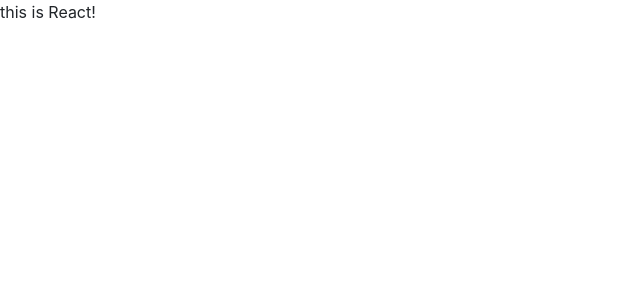
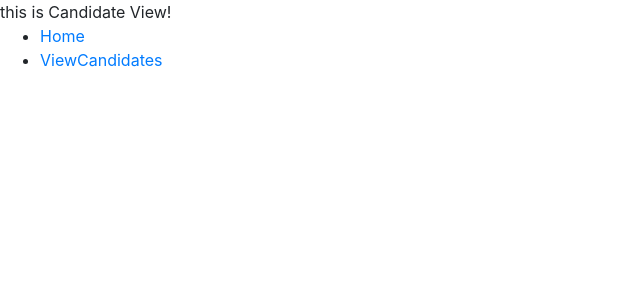
Before and after one commit to four-loops/adVocation, a React app: page /ViewCandidates in a window 1280 px wide. Shown: the top 300 px of the page, without its empty margins (0-640 px from the left). Built offline with nearby package versions, Linux system fonts and the light colour scheme; the HTML template or start-up script is replaced by a standard one.

Commit message:
Set up React Router

```diff
--- a/package.json
+++ b/package.json
@@ -33,6 +33,7 @@
     "react": "^16.9.0",
     "react-bootstrap": "^1.0.0-beta.12",
     "react-dom": "^16.9.0",
+    "react-router-dom": "^5.0.1",
     "sass-loader": "^8.0.0",
     "style-loader": "^1.0.0"
   }
--- a/src/candidateList.jsx
+++ b/src/candidateList.jsx
@@ -12,11 +12,9 @@
 
   render() {
     return(
-      <div>this is React!</div>
+      <div>this is Candidate View!</div>
     )
   }
 }
 
 export default ViewCandidates;
-
-//ReactDOM.render(<ViewCandidates />, document.getElementById('candidate-list'))
--- a/src/app.jsx
+++ b/src/home.jsx
@@ -1,6 +1,6 @@
 import React, {Component} from 'react';
 
-class App extends Component {
+class Home extends Component {
   constructor(props) {
     super(props)
     this.state = {};
@@ -23,4 +23,4 @@
   }
 }
 
-export default App;
+export default Home;
--- a/src/index.jsx
+++ b/src/index.jsx
@@ -2,8 +2,6 @@
 import ReactDOM from 'react-dom';
 import 'bootstrap/dist/css/bootstrap.min.css';
 
-import App from'./app.jsx';
-import ViewCandidates from './candidateList.jsx'
+import Root from'./router.jsx';
 
-//ReactDOM.render(<App />, document.getElementById('root'));
-ReactDOM.render(<ViewCandidates />, document.getElementById('candidate-list'))
+ReactDOM.render(<Root />, document.getElementById('root'));
--- /dev/null
+++ b/src/router.jsx
@@ -0,0 +1,25 @@
+import React from "react";
+import { BrowserRouter as Router, Route, Link } from "react-router-dom";
+import Home from './home.jsx'
+import ViewCandidates from './candidateList.jsx';
+
+function RouteManager() {
+  return (
+    <Router>
+      <div>
+        <Route exact path="/" component={Home} />
+        <Route path="/ViewCandidates" component={ViewCandidates} />
+        <ul>
+          <li>
+            <Link to="/">Home</Link>
+          </li>
+          <li>
+            <Link to="/ViewCandidates">ViewCandidates</Link>
+          </li>
+        </ul>
+      </div>
+    </Router>
+  );
+}
+
+export default RouteManager;
```
Also changed, not shown: 3 other files (tests, documents, lock files or other folders).
